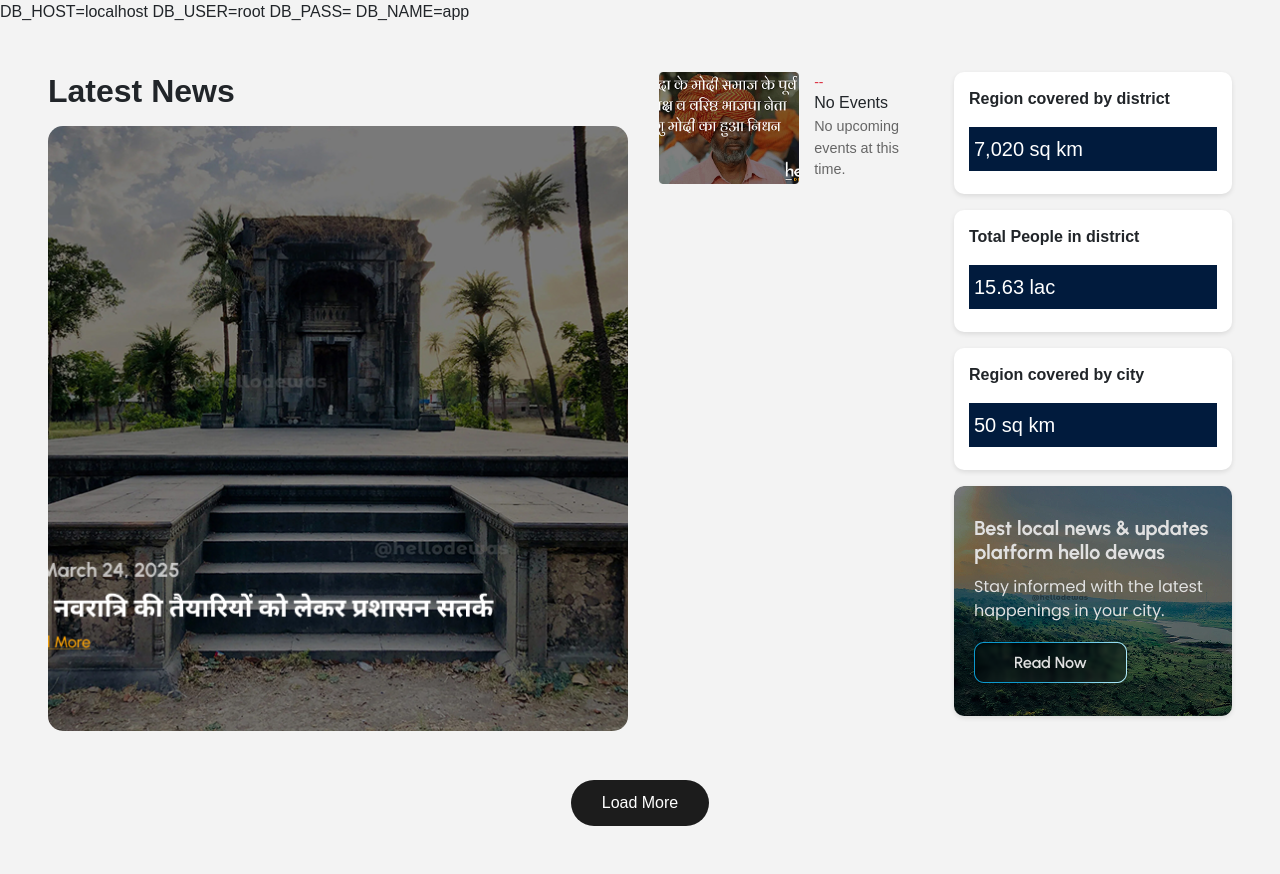
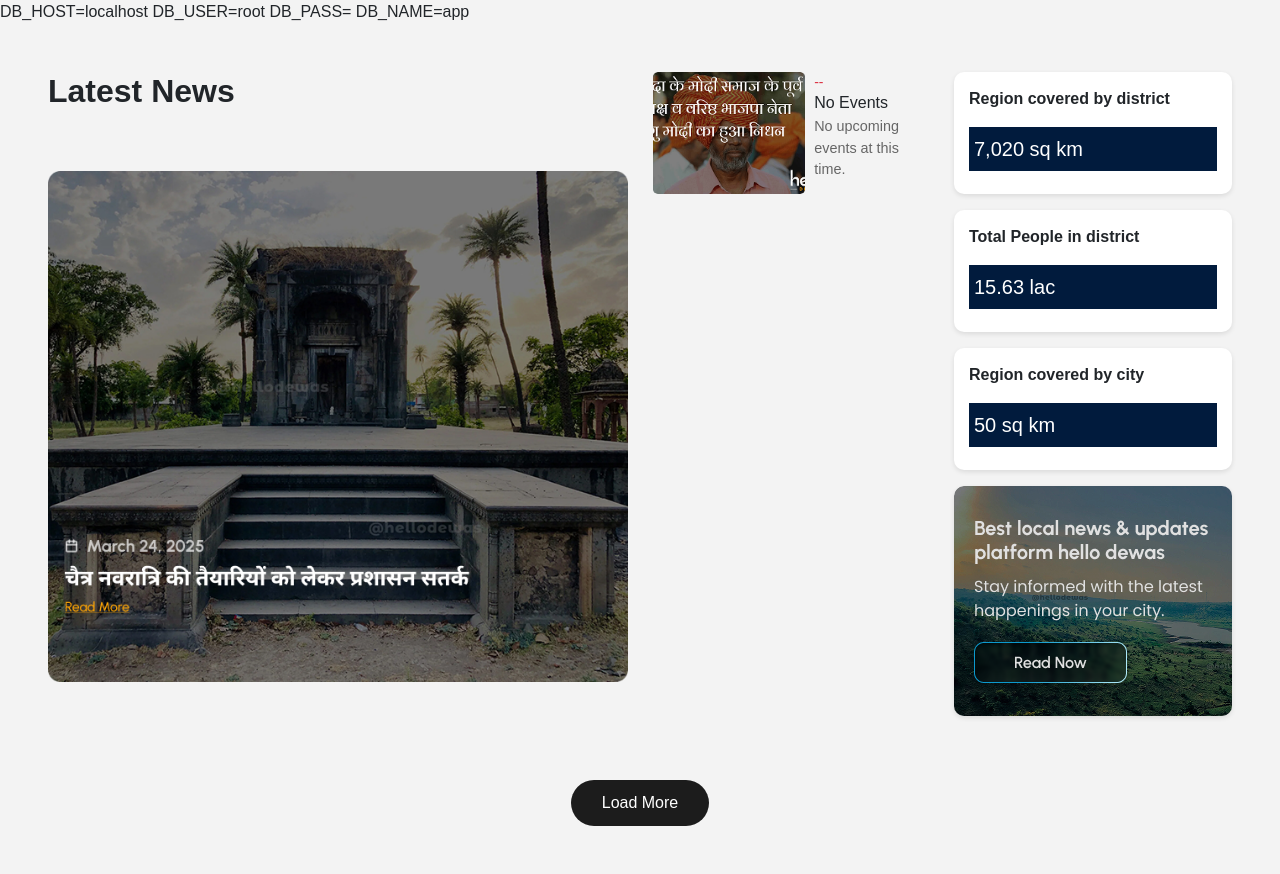
Before and after one commit to DivyanshCNC05/helloDEWAS, a PHP site: page /eventsnews.php in a window 1280 px wide. Run offline with PHP 8.4, Linux system fonts and the light colour scheme; data that the repository does not hold is empty.

Commit message:
update done 13

```diff
--- a/eventsnews.php
+++ b/eventsnews.php
@@ -74,13 +74,13 @@
     }
     .main-card img {
       width: 100%;
-      height: 605px;
-      object-fit: cover;
-      border-radius: 15px;
+      height: 600px;
+      object-fit: contain;
+      border-radius: 10px;
     }
     .event-card img {
       width: 100%;
-      height: 112px;
+      height: 122px;
       object-fit: contain;
       border-radius: 1px;
     }
@@ -116,8 +116,8 @@
         height: 230px;
         background-repeat: no-repeat;}
     .card-img img{
-        width: 100%;
-        height: 200px;
+        width: 89%;
+        height: 280px;
         object-fit: cover;
     }
     .top-baner{
@@ -166,14 +166,8 @@
               $resolvedMainImg = img_for($mainEvent['main_image'] ?? '', './Assets/news-banner-1.png'); ?>
               <img src="<?= htmlspecialchars($resolvedMainImg) ?>" alt="Main Event">
               <div class="position-absolute bottom-0 start-0 text-white p-3" style="background:rgba(0,0,0,0.4); border-radius:0 0 15px 15px;">
-                <small><i class="bi bi-calendar"></i> <?= htmlspecialchars(!empty($mainEvent['published_at']) ? date('F j, Y', strtotime($mainEvent['published_at'])) : '') ?></small>
-                <?php if (!empty($mainEvent['categories'])): ?>
-                  <span class="ms- badge bg-warning text-dark"><?= htmlspecialchars($mainEvent['categories']) ?></span>
-                <?php endif; ?>
-                <h5 class="mt-1"><?= htmlspecialchars($mainEvent['title'] ?? '') ?></h5>
-                <p class="mb-1"><?= htmlspecialchars($mainEvent['short_description'] ?? '') ?></p>
-                <small class="d-inline-block me-2"><i class="bi bi-eye"></i> <?= (int)($mainEvent['view_count'] ?? 0) ?></small>
-                <a href="eventsnews.php?id=<?= urlencode($mainEvent['news_id']) ?>" class="read-more">Read More</a>
+
+
               </div>
           <?php else: ?>
               <img src="./Assets/news-banner-1.png" alt="Main Event">
@@ -194,7 +188,7 @@
                     <?php endif; ?>
                     <h6 class="mb-1"><?= htmlspecialchars($ev['title'] ?? '') ?></h6>
                     <p class="event-info mb-1"><?= htmlspecialchars($ev['short_description'] ?? '') ?></p>
-                    <a href="eventsnews.php?id=<?= urlencode($ev['news_id']) ?>" class="read-more">Read More</a>
+
                   </div>
                 </div>
           <?php
```
Also changed, not shown: uploads/1761560424_Frame_53.png (added), uploads/1761560424_thumb_NoTJAc0ToC0-def.jpg (added), uploads/1761560769_Frame_53.png (added), uploads/1761560888_Frame_53.png (added), uploads/1761560888_thumb_NoTJAc0ToC0-def.jpg (added).
